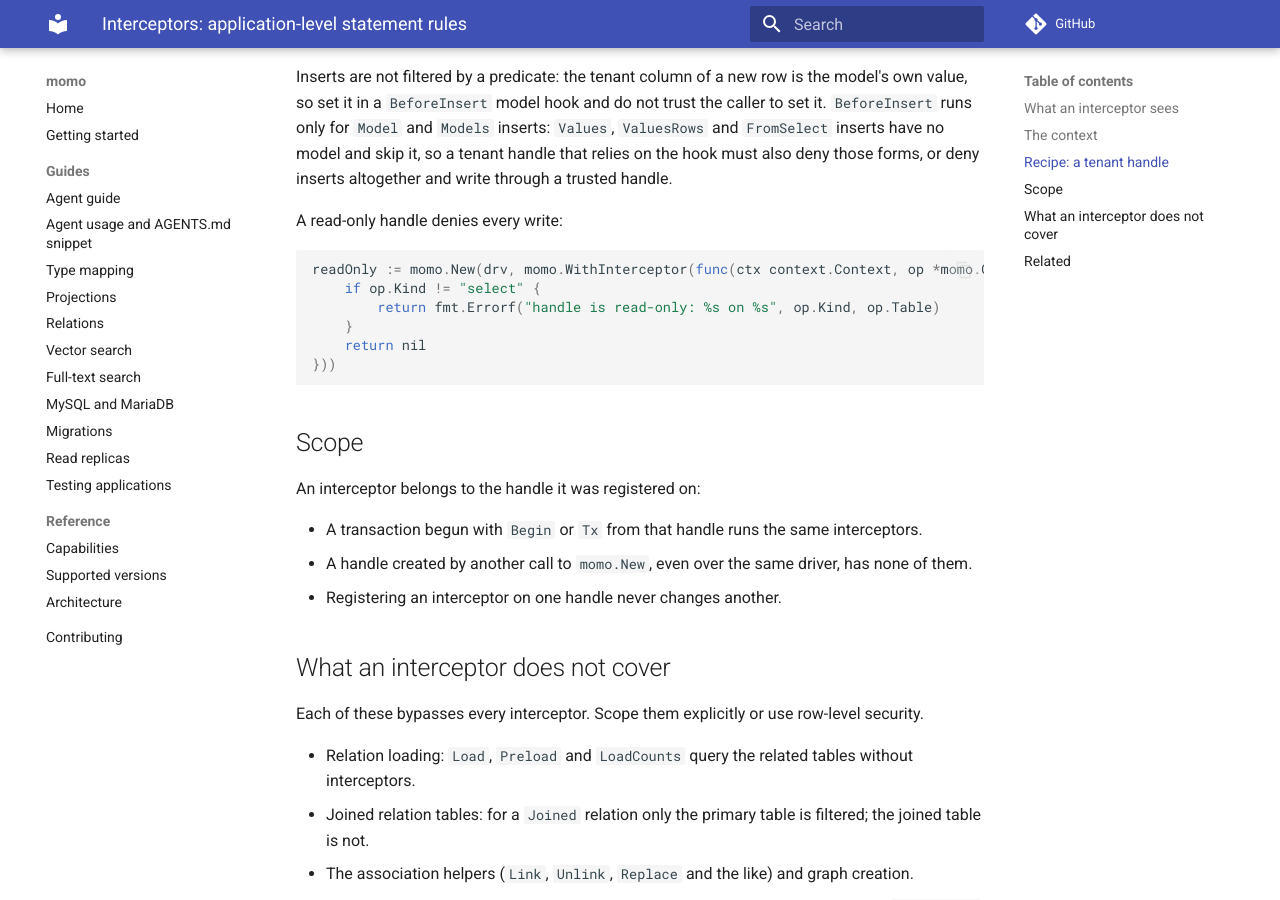
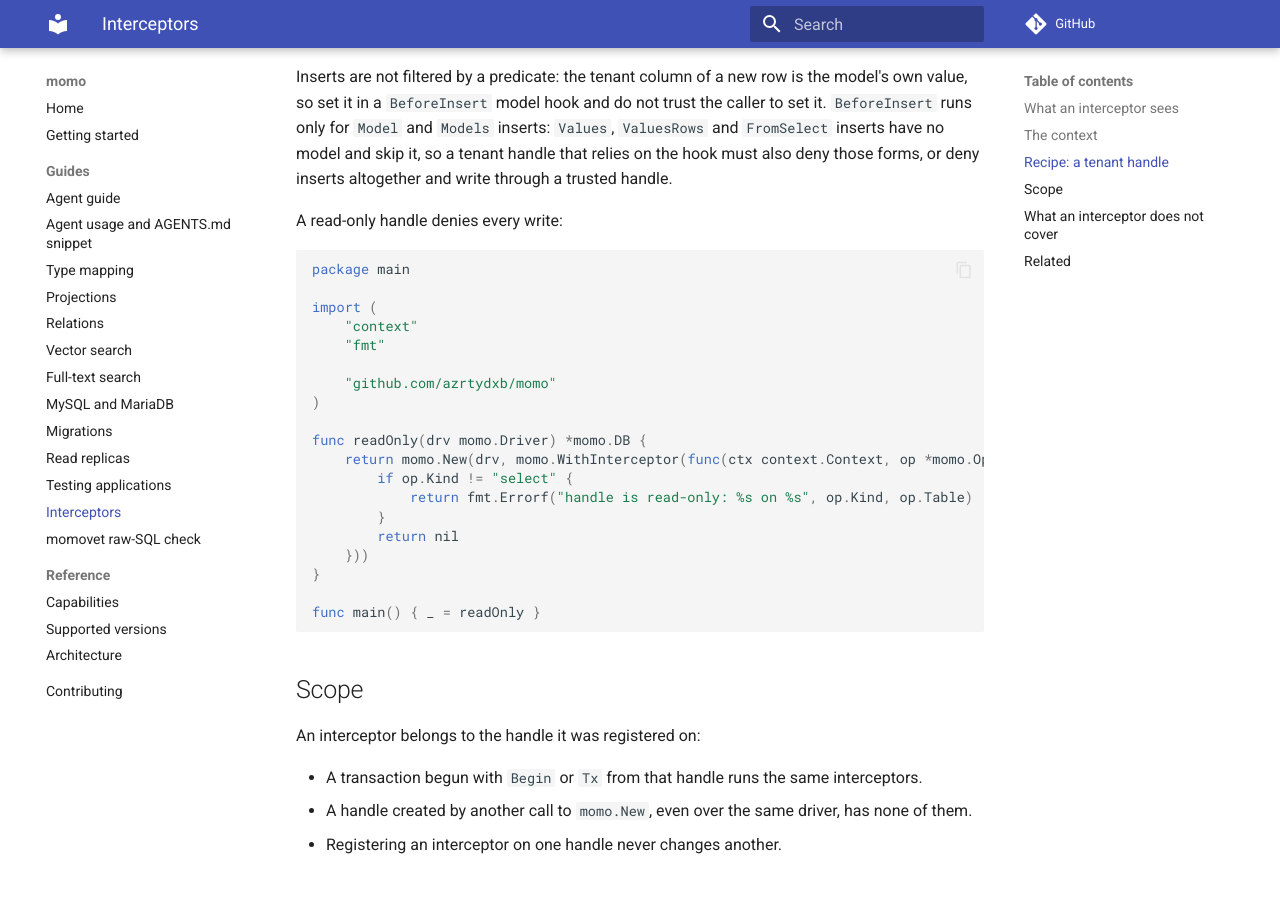
Before and after one commit to azrtydxb/momo, an MkDocs documentation site: the page built from docs/PRIVACY_RULES.md, in a window 1280 px wide and 900 px high, scrolled down 1814 px. Built offline with MkDocs 1.6.1 and Material for MkDocs 9.7.7, drawn with Linux system fonts in a browser that asks for light colours; comment, search, counter and statistics services are not loaded; the version menu is left out.

Commit message:
docs: put the interceptor and momovet pages in the site nav and make their code blocks pass docscheck
The read-only handle example is now a complete program. The Operation
excerpt and the tenant recipe use generated code, so they are fragments;
the fragment ceiling goes from 67 to 69 for them.

````diff
--- a/docs/PRIVACY_RULES.md
+++ b/docs/PRIVACY_RULES.md
@@ -3,6 +3,8 @@
 An interceptor is a function attached to one `*momo.DB` handle with `momo.WithInterceptor`. It runs before the typed statements of that handle, may append predicates to them, and may deny them by returning an error. **It is an application-level guard, not a privacy or security boundary: it filters only the primary table of the typed Select, Insert, Upsert, Update, SoftDelete and Delete builders, and every path listed under "What an interceptor does not cover" bypasses it.** Use it to remove accidents, and use database row-level security where isolation must hold when application code is wrong.
 
 ## What an interceptor sees
+
+<!-- docscheck:fragment -->
 
 ```go
 type Operation struct {
@@ -29,6 +31,8 @@ Interceptors receive the statement's context, so a tenant usually comes from `ct
 
 Build one handle per tenant (or per request) and give it the tenant predicate. The tenant comes from the handle's own configuration, so a statement cannot choose another one.
 
+<!-- docscheck:fragment -->
+
 ```go
 func tenantDB(drv momo.Driver, tenantID int64) *momo.DB {
     return momo.New(drv, momo.WithInterceptor(func(ctx context.Context, op *momo.Operation) error {
@@ -51,12 +55,25 @@ Inserts are not filtered by a predicate: the tenant column of a new row is the m
 A read-only handle denies every write:
 
 ```go
-readOnly := momo.New(drv, momo.WithInterceptor(func(ctx context.Context, op *momo.Operation) error {
-    if op.Kind != "select" {
-        return fmt.Errorf("handle is read-only: %s on %s", op.Kind, op.Table)
-    }
-    return nil
-}))
+package main
+
+import (
+	"context"
+	"fmt"
+
+	"github.com/azrtydxb/momo"
+)
+
+func readOnly(drv momo.Driver) *momo.DB {
+	return momo.New(drv, momo.WithInterceptor(func(ctx context.Context, op *momo.Operation) error {
+		if op.Kind != "select" {
+			return fmt.Errorf("handle is read-only: %s on %s", op.Kind, op.Table)
+		}
+		return nil
+	}))
+}
+
+func main() { _ = readOnly }
 ```
 
 ## Scope
--- a/mkdocs.yml
+++ b/mkdocs.yml
@@ -52,6 +52,8 @@ nav:
       - Migrations: migrations.md
       - Read replicas: replicas.md
       - Testing applications: testing.md
+      - Interceptors: PRIVACY_RULES.md
+      - momovet raw-SQL check: momovet.md
   - Reference:
       - Capabilities: capabilities.md
       - Supported versions: supported-versions.md
````
Also changed, not shown: docs/README.md (+2 -0 lines), 1 other file.
